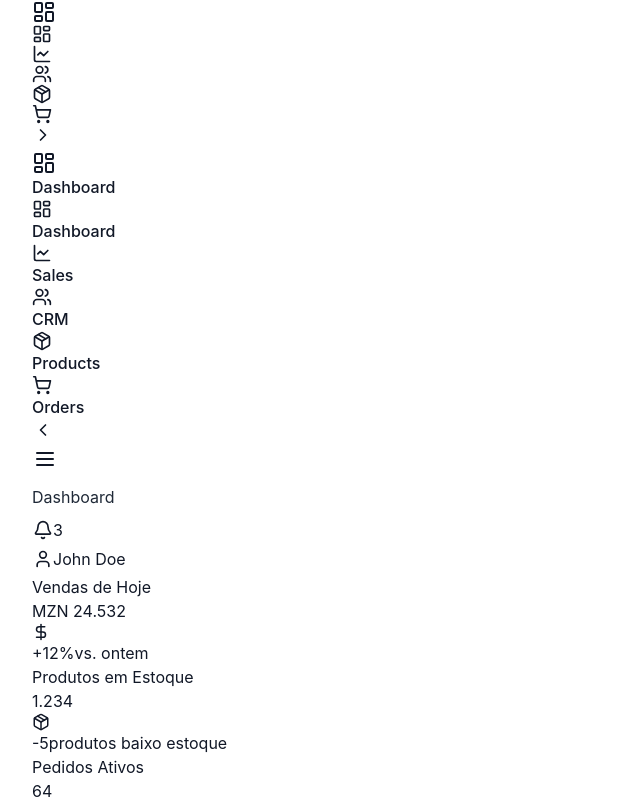
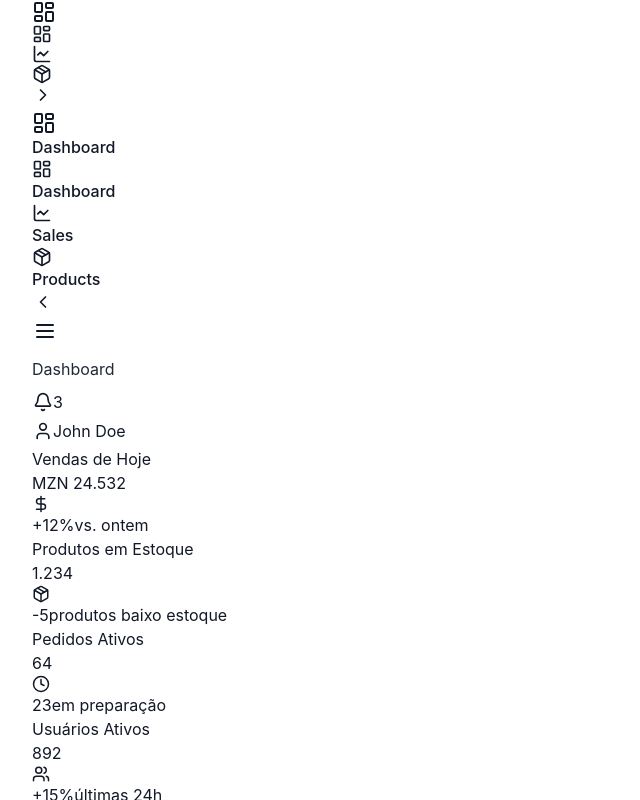
Before and after one commit to JoelDeAriovaldo/dashboard-sales, a React (Vite) app: page / in a window 1280 px wide. Shown: the top 800 px of the page, without its empty margins (0-640 px from the left). Built offline with nearby package versions, Linux system fonts and the light colour scheme.

Commit message:
remove links do sidebar para CRM e Orders; adiciona comentários para referência futura

```diff
--- a/src/components/common/Sidebar.jsx
+++ b/src/components/common/Sidebar.jsx
@@ -47,14 +47,14 @@ const Sidebar = ({ isExpanded, toggleSidebar }) => {
               <LineChart size={20} />
               {isExpanded && <span>Sales</span>}
             </Link>
-
+            {/*
             <Link
               to="/crm"
               className="flex items-center gap-3 px-4 py-3 rounded-lg hover:bg-gray-700 transition-colors duration-200"
             >
               <Users size={20} />
               {isExpanded && <span>CRM</span>}
-            </Link>
+            </Link> */}
 
             <Link
               to="/products"
@@ -64,13 +64,13 @@ const Sidebar = ({ isExpanded, toggleSidebar }) => {
               {isExpanded && <span>Products</span>}
             </Link>
 
-            <Link
+            {/* <Link
               to="/orders"
               className="flex items-center gap-3 px-4 py-3 rounded-lg hover:bg-gray-700 transition-colors duration-200"
             >
               <ShoppingCart size={20} />
               {isExpanded && <span>Orders</span>}
-            </Link>
+            </Link> */}
           </div>
         </nav>
 
```
